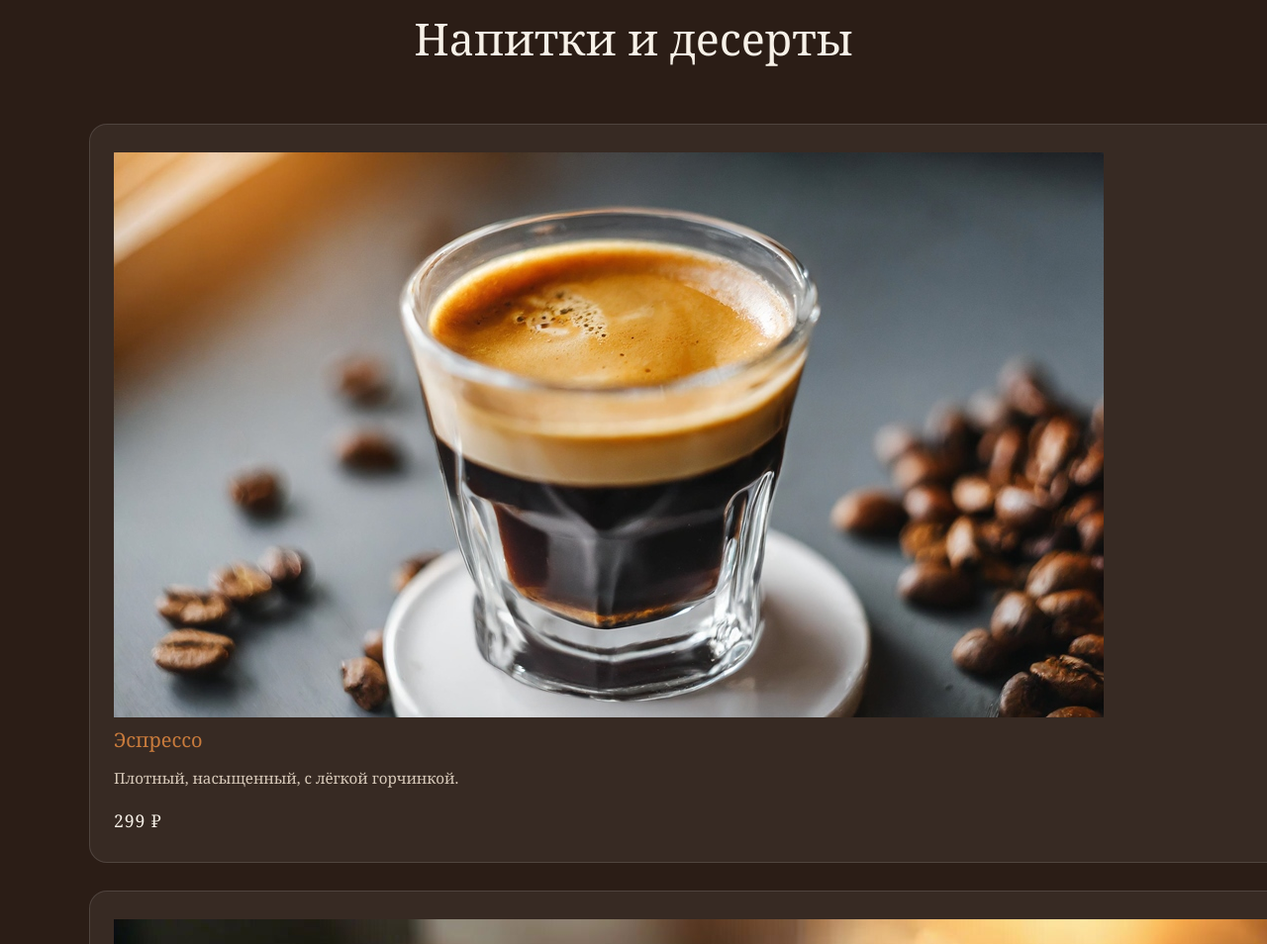
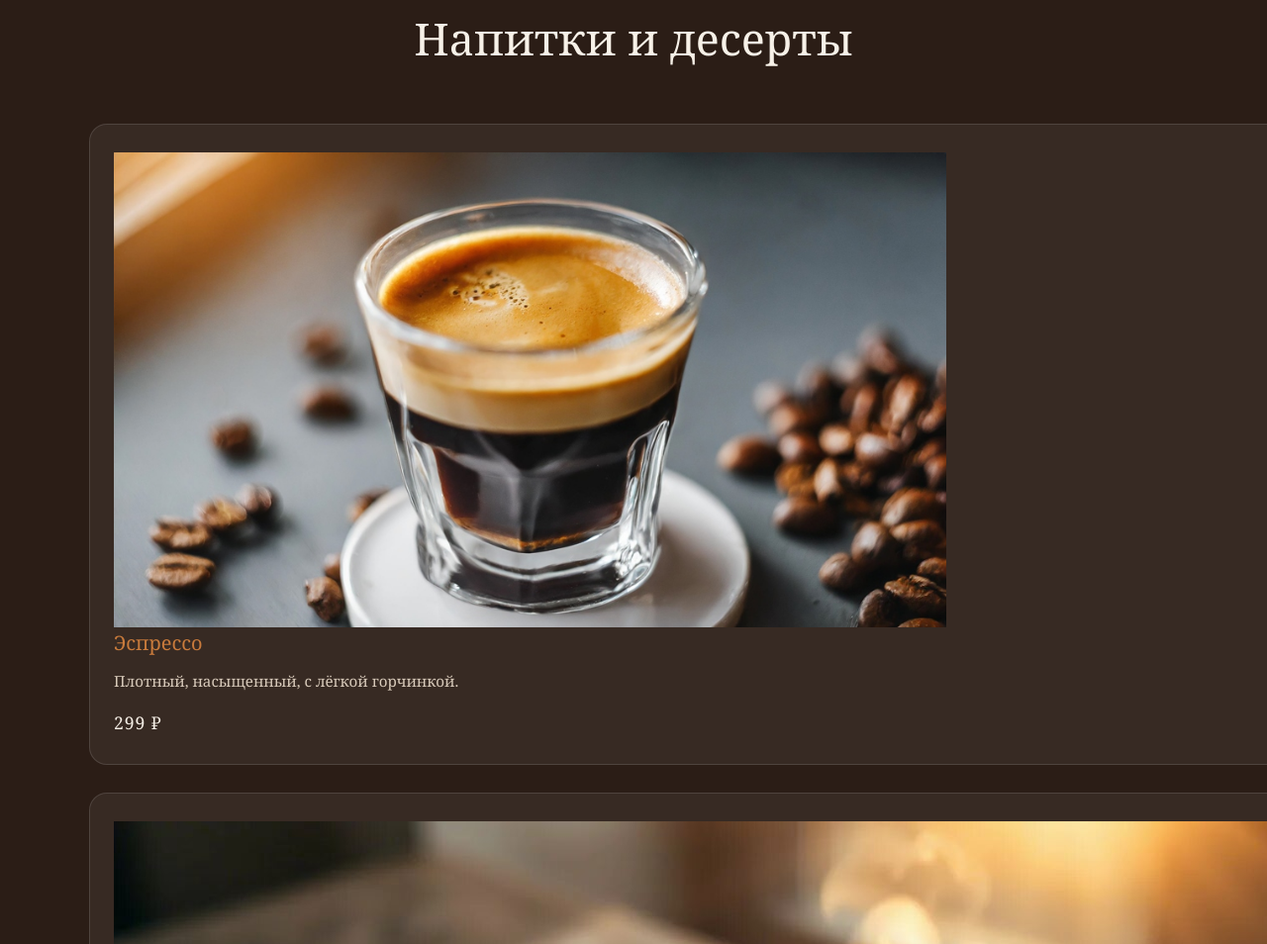
Before and after one commit to kubikk-e/coffe-site, a plain HTML site: page coffe/index.html in a window 1280 px wide. Shown: the part 1089-2043 px from the top of the page at 99% size. Drawn offline with Linux system fonts and the light colour scheme.

Commit message:
Update style.css
Изменение размеров изображения эспрессо

```diff
--- a/coffe/style.css
+++ b/coffe/style.css
@@ -159,7 +159,9 @@ header {
 
 }
 .espresso{
-
+display: flex;
+width: 650px;
+height: 480px;
 }
 
 
```
